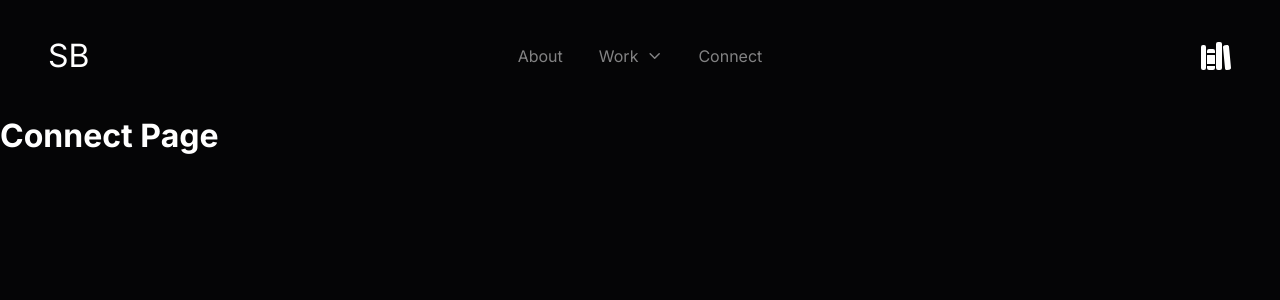
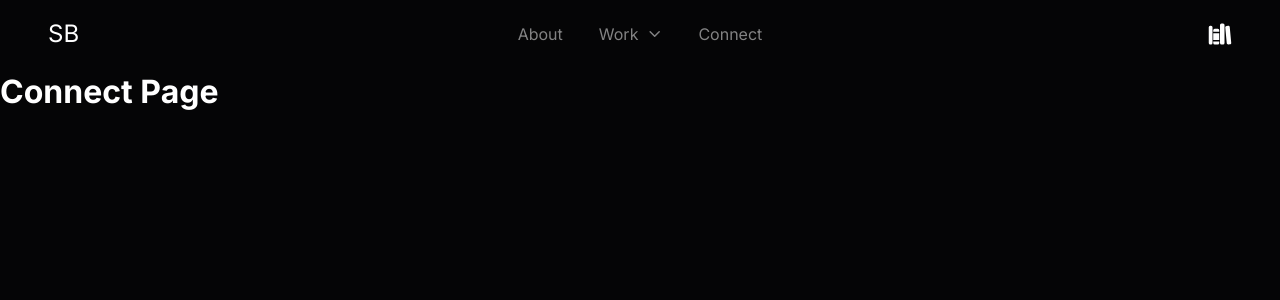
Before and after one commit to sbrcly/scott-barclay, a Next.js app: page /connect in a window 1280 px wide. Shown: the top 300 px of the page. Built offline with nearby package versions, Linux system fonts and the light colour scheme.

Commit message:
styling restructure

```diff
--- a/components/main-header/ExpandableLink.jsx
+++ b/components/main-header/ExpandableLink.jsx
@@ -13,9 +13,10 @@ export default function ExpandableLink() {
         <li
             onMouseEnter={() => setIsHovered(true)}
             onMouseLeave={() => setIsHovered(false)}
-            className={isHovered ? classes.show : ""}
         >
-            <Link className={`${classes['nav-link']} ${isHovered ? classes.show : ""}`} href="/work">
+            <Link
+                className={`${classes['nav-link']} ${isHovered ? classes.show : ""}`} href="/work"
+            >
                 <div className={classes["link-content"]}>
                     Work <span className={classes["link-span"]}><IoChevronDownOutline /></span>
                 </div>
--- a/components/main-header/main-header.module.css
+++ b/components/main-header/main-header.module.css
@@ -3,11 +3,12 @@
     align-items: center;
     justify-content: space-between;
     width: 100%;
-    padding: 2rem 3rem;
+    padding: 1rem 3rem;
 }
 
-.logo {
-    font-size: 32px;
+.logo,
+.books-link {
+    font-size: 24px;
 }
 
 .nav {
@@ -18,39 +19,27 @@
 
 .nav ul {
     display: flex;
+    align-items: center;
 }
 
 .nav li {
     margin: 0 8px;
-    padding: 3px 10px;
-    border-radius: 7px;
 }
 
-.nav li.basic:hover {
+.nav li .nav-link:hover {
     background-color: #33333355;
     box-shadow: 0 0 10px #151619;
-    transition: all .3s;
-}
-
-.nav li.show {
-    background-color: #33333355;
-    box-shadow: 0 0 10px #151619;
+    opacity: 1;
     transition: all .3s;
 }
 
 a.nav-link {
+    display: flex;
+    padding: 5px 10px;
+    border-radius: 7px;
     opacity: .5;
     font-weight: 400;
     font-size: 16px;
-}
-
-a.nav-link.basic:hover {
-    opacity: 1;
-    transition: all .3s;
-}
-
-a.nav-link.show {
-    opacity: 1;
 }
 
 a.nav-link .link-span {
@@ -62,10 +51,6 @@ a.nav-link .link-span {
 
 a.nav-link.show .link-span {
     transform: rotateX(180deg);
-}
-
-.books-link {
-    font-size: 32px;
 }
 
 .link-content {
```
